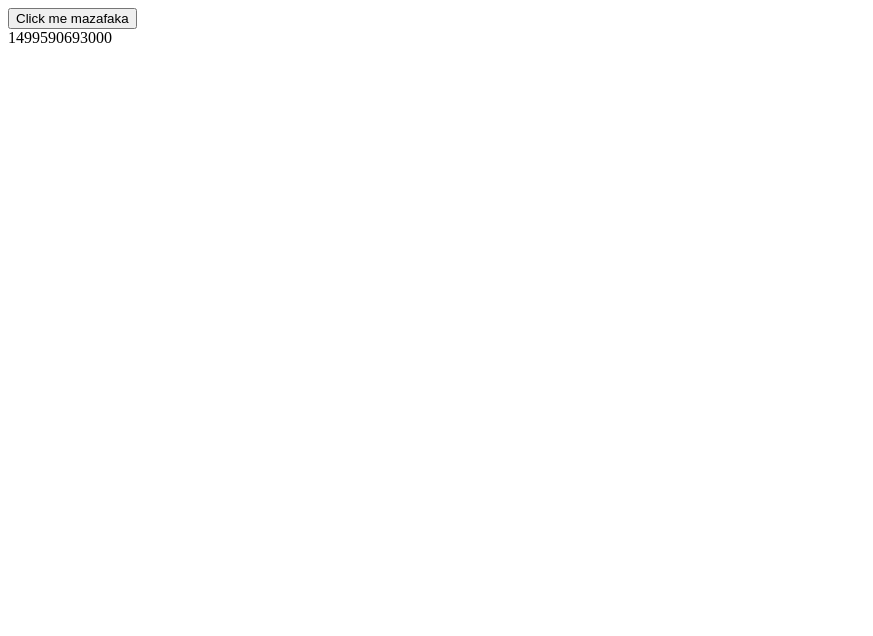
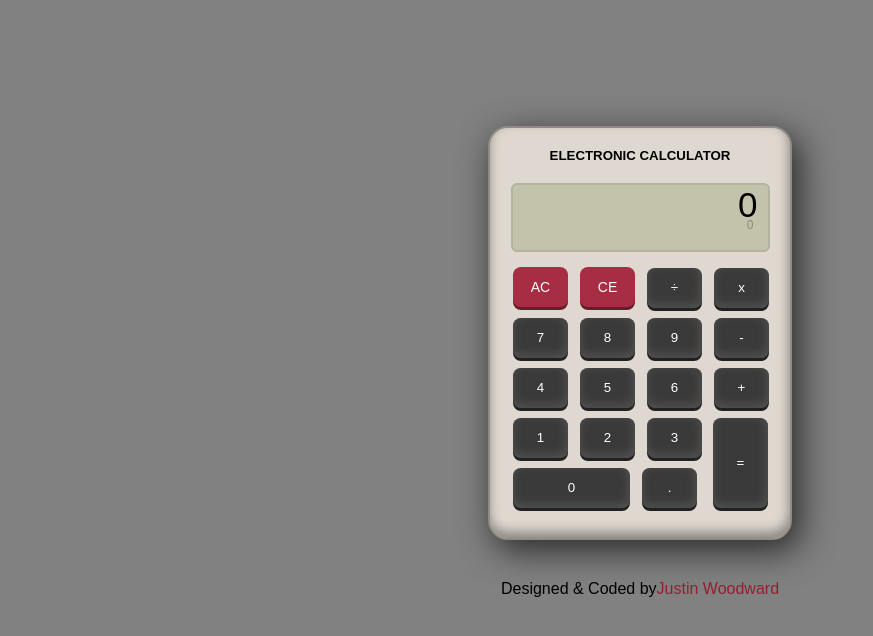
Before and after one commit to Qunkero/reload, a React app: page / in a window 1280 px wide. Shown: the whole page, without its empty margins (0-873 px from the left). Built offline with nearby package versions, Linux system fonts and the light colour scheme.

Commit message:
simple layout

```diff
--- a/frontend/Component/Button.js
+++ /dev/null
@@ -1,6 +0,0 @@
-import React from 'react';
-export default class Button extends React.Component {
-    render() {
-        return <button onClick={this.props.handleClick}>Click me {this.props.name}</button>
-    }
-}
--- a/frontend/Component/SimpleDiv.js
+++ /dev/null
@@ -1,7 +0,0 @@
-import React from 'react';
-
-export default class Div extends React.Component {
-    render() {
-        return <div>{this.props.data}</div>
-    }
-}
--- a/frontend/app.js
+++ /dev/null
@@ -1,35 +0,0 @@
-import React from 'react';
-import ReactDom from 'react-dom';
-import Button from './Component/Button';
-import Div from './Component/SimpleDiv';
-
-class App extends React.Component {
-    constructor() {
-        super();
-        this.handleClick = this.handleClick.bind(this);
-        this.state = {
-            data: new Date()
-        }
-    }
-
-    handleClick(e) {
-        console.log('click  was done');
-        this.setState({
-            data: new Date()
-        })
-    }
-
-    render() {
-        return (
-            <div>
-                <Button name="mazafaka" handleClick={this.handleClick}/>
-                <Div data={+this.state.data}/>
-            </div>
-        )
-    }
-}
-
-ReactDom.render(
-    <App/>,
-    document.getElementById('root')
-);
--- /dev/null
+++ b/frontend/components/App.js
@@ -0,0 +1,22 @@
+import React from 'react';
+import Footer from './Footer';
+import Title from './Title';
+import ButtonsContainers from '../containers/ButtonsContainers';
+import EntryBoxContainer from '../containers/EntryBoxContainer'
+
+export default class App extends React.Component {
+    render() {
+        return (
+            <div>
+                <div className='container'>
+                    <div id='calculator'>
+                        <Title/>
+                        <EntryBoxContainer/>
+                        <ButtonsContainers/>
+                    </div>
+                </div>
+                <Footer/>
+            </div>
+        )
+    }
+}
--- /dev/null
+++ b/frontend/components/ButtonsComponents.js
@@ -0,0 +1,35 @@
+import React, {Component} from 'react';
+
+export default class ButtonsComponents extends Component {
+
+    render() {
+        return (
+            <div id="buttons">
+                <button className='red' value='ac'>AC</button>
+                <button className='red' value='ce'>CE</button>
+                <button value='/'>&divide;</button>
+                <button value='*'>x</button>
+
+                <button value='7'>7</button>
+                <button value='8'>8</button>
+                <button value='9'>9</button>
+                <button value='-'>-</button>
+
+                <button value='4'>4</button>
+                <button value='5'>5</button>
+                <button value='6'>6</button>
+                <button value='+'>+</button>
+
+
+                <button value='1'>1</button>
+                <button value='2'>2</button>
+                <button value='3'>3</button>
+                <button className='invisible'>N</button>
+
+                <button id='zeroButton' value='0'>0</button>
+                <button value='.'>.</button>
+                <button id='equalButton' value='='>=</button>
+            </div>
+        )
+    }
+}
--- /dev/null
+++ b/frontend/components/EntryBox.js
@@ -0,0 +1,16 @@
+import React, {Component} from 'react';
+
+export default class Footer extends Component {
+    render() {
+        return(
+            <div id='entrybox' className='text-right'>
+                <div id='entry'>
+                    <p id='answer'>0</p>
+                </div>
+                <div id='history'>
+                    <p>0</p>
+                </div>
+            </div>
+        )
+    }
+}
--- /dev/null
+++ b/frontend/components/Footer.js
@@ -0,0 +1,15 @@
+import React, {Component} from 'react';
+
+export default class Footer extends Component {
+    render() {
+        return(
+            <footer id="footer" className="text-center">
+                <div className="container">
+                    Designed & Coded by
+                    <a href="https://www.linkedin.com/in/justin-woodward-891772118" target="_blank">
+                        Justin Woodward</a>
+                </div>
+            </footer>
+        )
+    }
+}
--- /dev/null
+++ b/frontend/components/Title.js
@@ -0,0 +1,11 @@
+import React, {Component} from 'react';
+
+export default class Footer extends Component {
+    render() {
+        return(
+            <div id='title' className='text-center'>
+                <h5><b>ELECTRONIC CALCULATOR</b></h5>
+            </div>
+        )
+    }
+}
--- /dev/null
+++ b/frontend/containers/ButtonsContainers.js
@@ -0,0 +1,13 @@
+import React from 'react'
+import { connect } from 'react-redux'
+import ButtonsComponents from '../components/ButtonsComponents';
+
+
+let ButtonContainer = () =>{
+    return <ButtonsComponents/>
+};
+
+
+ButtonContainer = connect()(ButtonContainer);
+
+export default ButtonContainer;
--- /dev/null
+++ b/frontend/containers/EntryBoxContainer.js
@@ -0,0 +1,13 @@
+import React from 'react'
+import { connect } from 'react-redux'
+import EntryBox from '../components/EntryBox';
+
+
+let EntryBoxContainer = () =>{
+    return <EntryBox/>
+};
+
+
+EntryBoxContainer = connect()(EntryBoxContainer);
+
+export default EntryBoxContainer;
--- /dev/null
+++ b/frontend/index.js
@@ -0,0 +1,16 @@
+import React from 'react';
+import ReactDom from 'react-dom';
+import {createStore} from 'redux';
+import { Provider } from 'react-redux';
+import reducer from './reducers';
+import App from './components/App';
+
+
+const store = createStore(reducer);
+
+ReactDom.render(
+    <Provider store={store}>
+        <App />
+    </Provider>,
+    document.getElementById('root')
+);
--- /dev/null
+++ b/frontend/reducers/index.js
@@ -0,0 +1,13 @@
+import { combineReducers } from 'redux';
+
+
+export default function (state = [], action) {
+    switch (action.type) {
+
+
+
+
+        default:
+            return state
+    }
+}
--- a/public/index.html
+++ b/public/index.html
@@ -6,6 +6,7 @@
           content="width=device-width, user-scalable=no, initial-scale=1.0, maximum-scale=1.0, minimum-scale=1.0">
     <meta http-equiv="X-UA-Compatible" content="ie=edge">
     <title>Document</title>
+    <link rel="stylesheet" href="main.css">
 </head>
 <body>
 <div id="root"></div>
--- /dev/null
+++ b/public/main.css
@@ -0,0 +1,150 @@
+body {
+    font-family: 'Orbitron', sans-serif;
+    background-color: #818181;
+}
+
+#calculator {
+    height: 410px;
+    width: 300px;
+    margin-top: 10%;
+    margin-left: auto;
+    margin-right: auto;
+    background-color: #dfd8d0;
+    border: 2px solid #908b85;
+    border-radius: 20px;
+    box-shadow: 7px 10px 34px 1px rgba(0, 0, 0, 0.68), inset -1px -6px 12px 0.1px #89847e;
+}
+
+#title {
+    padding-top: 10px;
+    padding-bottom: 10px;
+}
+
+#entrybox {
+    width: 85%;
+    height: 65px;
+    margin-left: auto;
+    margin-right: auto;
+    border: 2px solid #b4b39d;
+    border-radius: 6px;
+    background-color: #c3c2ab;
+}
+
+#entry {
+    margin-right: 10px;
+    font-size: 35px;
+}
+
+#buttons {
+    font-size: 16px;
+    font-weight: bold;
+    color: #fff;
+    position: absolute;
+    display: inline-block;
+    width: 280px;
+    height: auto;
+    margin-top: 15px;
+    margin-left: 15px;
+}
+
+.h4, .h5, .h6, h4, h5, h6 {
+    margin-top: 10px;
+    margin-bottom: 10px;
+}
+
+button {
+    border-radius: 8px;
+    border: none;
+    background-color: #3a3a3a;
+    margin: 0 4px 10px 8px;
+    height: 40px;
+    width: 55px;
+    color: #ffffff;
+    cursor: pointer;
+    box-shadow: 0px 3px 0px 0px #222121, inset -1px -3px 10px 1px #515151;
+}
+
+button:active {
+    transform: translate(0px, 3px);
+    box-shadow: none;
+}
+
+.row {
+    margin-top: 20px
+}
+
+#topAdjust {
+    margin-top: -52px;
+}
+
+#equalButton {
+    position: absolute;
+    margin-left: 12px;
+    margin-top: -50px;
+    height: 90px;
+}
+
+#zeroButton {
+    width: 117px;
+}
+
+.red {
+    font-size: 14px;
+    background-color: #a72d45;
+    box-shadow: 0px 3px 0px 0px #671c2a;
+}
+
+#footer {
+    font-family: 'Josefin Sans', sans-serif;
+    position: relative;
+    font-size: 16px;
+    font-weight: normal;
+    margin-top: 40px;
+    width: 100%;
+    height: 40px;
+}
+
+button,
+button:hover,
+button:active,
+button:visited {
+    text-decoration: none !important;
+    outline: none !important;
+}
+
+a,
+a:hover,
+a:active,
+a:visited {
+    color: #922031;
+    text-decoration: none !important;
+    outline: none !important;
+}
+
+p {
+    margin: 0 0 10px;
+}
+.invisible {
+    visibility: hidden;
+}
+.text-center {
+    text-align: center;
+}
+
+.text-right {
+    text-align: right;
+}
+
+.text-left {
+    text-align: left;
+}
+
+#history {
+    /*transform: translate(-13px, -17px);*/
+    position: relative;
+    height: 10px;
+    bottom: 17px;
+    margin-right: 14px;
+    color: #8b8b7b;
+    font-size: 12px;
+}
--- a/webpack.config.js
+++ b/webpack.config.js
@@ -1,8 +1,11 @@
+const trasformSpread = require('babel-plugin-transform-object-rest-spread');
+
 module.exports = {
     context: __dirname + '/frontend',
     entry:   {
-        index: ['./app']
+        index: ['./index']
     },
+    devtool: 'inline-source-map',
     output:  {
         path:       __dirname + '/public/script',
         publicPath: '/script',
@@ -15,7 +18,7 @@ module.exports = {
             exclude: /node_modules/,
             loader: 'babel-loader',
             query: {
-                presets: ['es2015','react']
+                presets: ['es2015','react', 'stage-2']
             }
         }]
     },
```
Also changed, not shown: package.json (+8 -0 lines), .babelrc.
